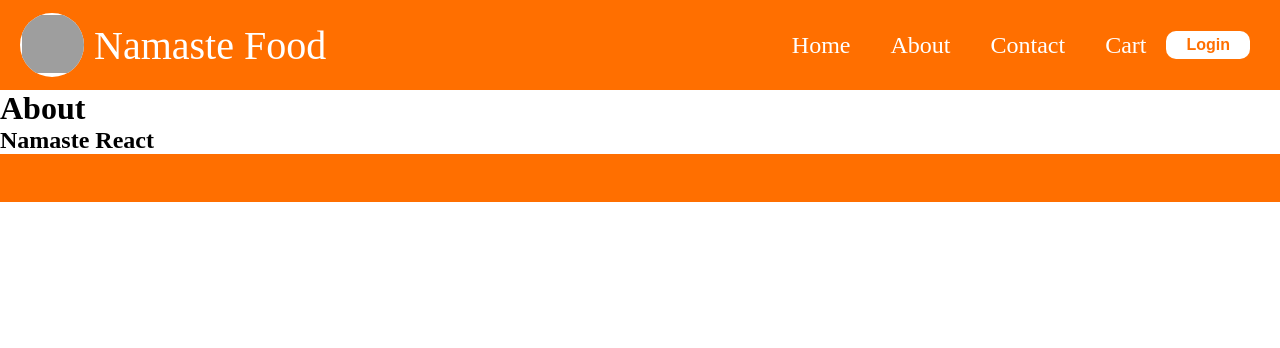
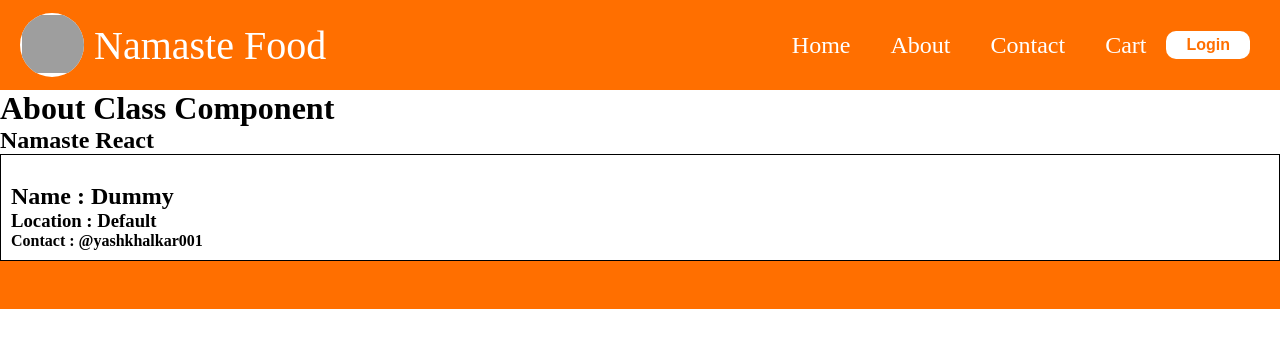
Before and after one commit to KhalkarYash/Namaste-Food-React, a React (Vite) app: page /about in a window 1280 px wide. Shown: the top 348 px of the page. Built offline with nearby package versions, Linux system fonts and the light colour scheme; no server answers; grey boxes are pictures that could not be loaded.

Commit message:
Learning class based components

```diff
--- a/src/components/About.js
+++ b/src/components/About.js
@@ -1,10 +1,37 @@
-const About = () => {
+import User from "./User";
+import UserClass from "./UserClass";
+import { Component } from "react";
+
+// const About = () => {
+//     return (
+//         <div>
+//             <h1>About</h1>
+//             <h2>Namaste React</h2>
+//             <UserClass name={"Yash Khalkar (Class)"} location={"Nashik (Class)"}/>
+//         </div>
+//     )
+// }
+
+class About extends Component {
+  constructor(props) {
+    super(props);
+    // console.log("Parent Constructor");
+  }
+
+  componentDidMount() {
+    // console.log("Parent component did mount")
+  }
+
+  render() {
+    // console.log("Parent Render");
     return (
-        <div>
-            <h1>About</h1>
-            <h2>Namaste React</h2>
-        </div>
-    )
+      <div>
+        <h1>About Class Component</h1>
+        <h2>Namaste React</h2>
+        <UserClass name={"First"} location={"Nashik (Class)"} />
+      </div>
+    );
+  }
 }
 
 export default About;
--- /dev/null
+++ b/src/components/User.js
@@ -0,0 +1,28 @@
+import { useState } from "react";
+
+const User = ({ name, location }) => {
+  const [count, setCount] = useState(0);
+  const [count2] = useState(1);
+  let USERNAME = "khalkaryash";
+
+  useEffect(() => {}, []);
+
+  async function getUserInfo() {
+    const data = await fetch("https://api.github.com/users/" + { USERNAME });
+    const json = data.json();
+    console.log(json);
+    console.log(json.name);
+  }
+
+  return (
+    <div className="user-card">
+      <h1>Count : {count}</h1>
+      <h1>Count2 : {count2}</h1>
+      <h2>Name : {name}</h2>
+      <h3>Location : {location}</h3>
+      <h4>Contact : @yashkhalkar001</h4>
+    </div>
+  );
+};
+
+export default User;
--- /dev/null
+++ b/src/components/UserClass.js
@@ -0,0 +1,43 @@
+import React from "react";
+
+class UserClass extends React.Component {
+  constructor(props) {
+    super(props);
+    this.state = {
+      userInfo: {
+        name: "Dummy",
+        location: "Default",
+      },
+    };
+
+    // console.log(this.props.name + "Child Constructor");
+  }
+
+  async componentDidMount() {
+    const data = await fetch("https://api.github.com/users/khalkaryash");
+    const json = await data.json();
+
+    console.log(json);
+
+    this.setState({
+      userInfo: json,
+    });
+    // console.log(this.props.name + "Child component did mount")
+  }
+
+  render() {
+    // console.log(this.props.name + "Child Render");
+    const { name, location, avatar_url } = this.state.userInfo;
+
+    return (
+      <div className="user-card">
+        <img src={avatar_url}></img>
+        <h2>Name : {name}</h2>
+        <h3>Location : {location}</h3>
+        <h4>Contact : @yashkhalkar001</h4>
+      </div>
+    );
+  }
+}
+
+export default UserClass;
--- a/style.css
+++ b/style.css
@@ -256,3 +256,8 @@
 .loginBtn:hover {
     opacity: 0.9;
 }
+
+.user-card {
+    padding: 10px;
+    border: 1px solid black;
+}
```
